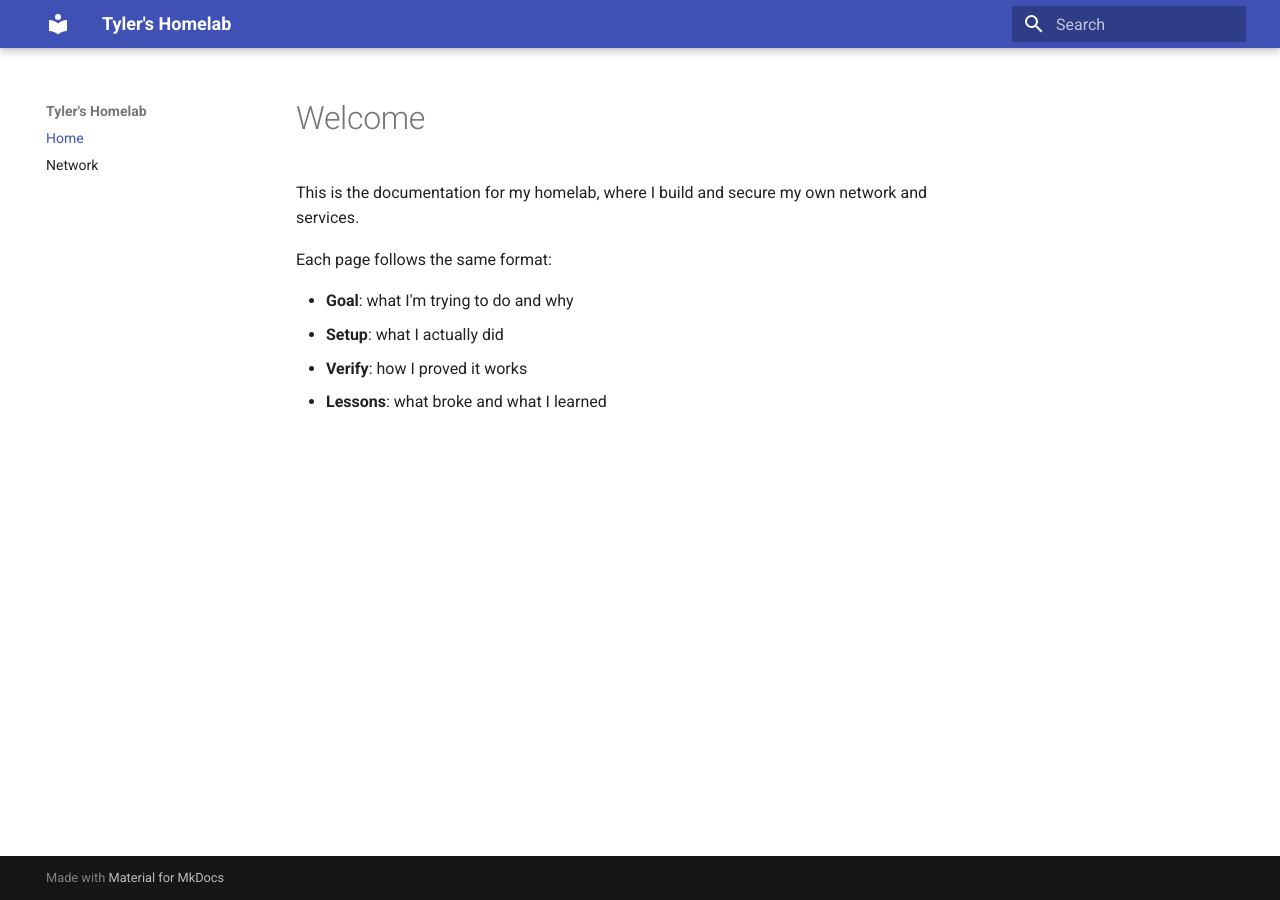
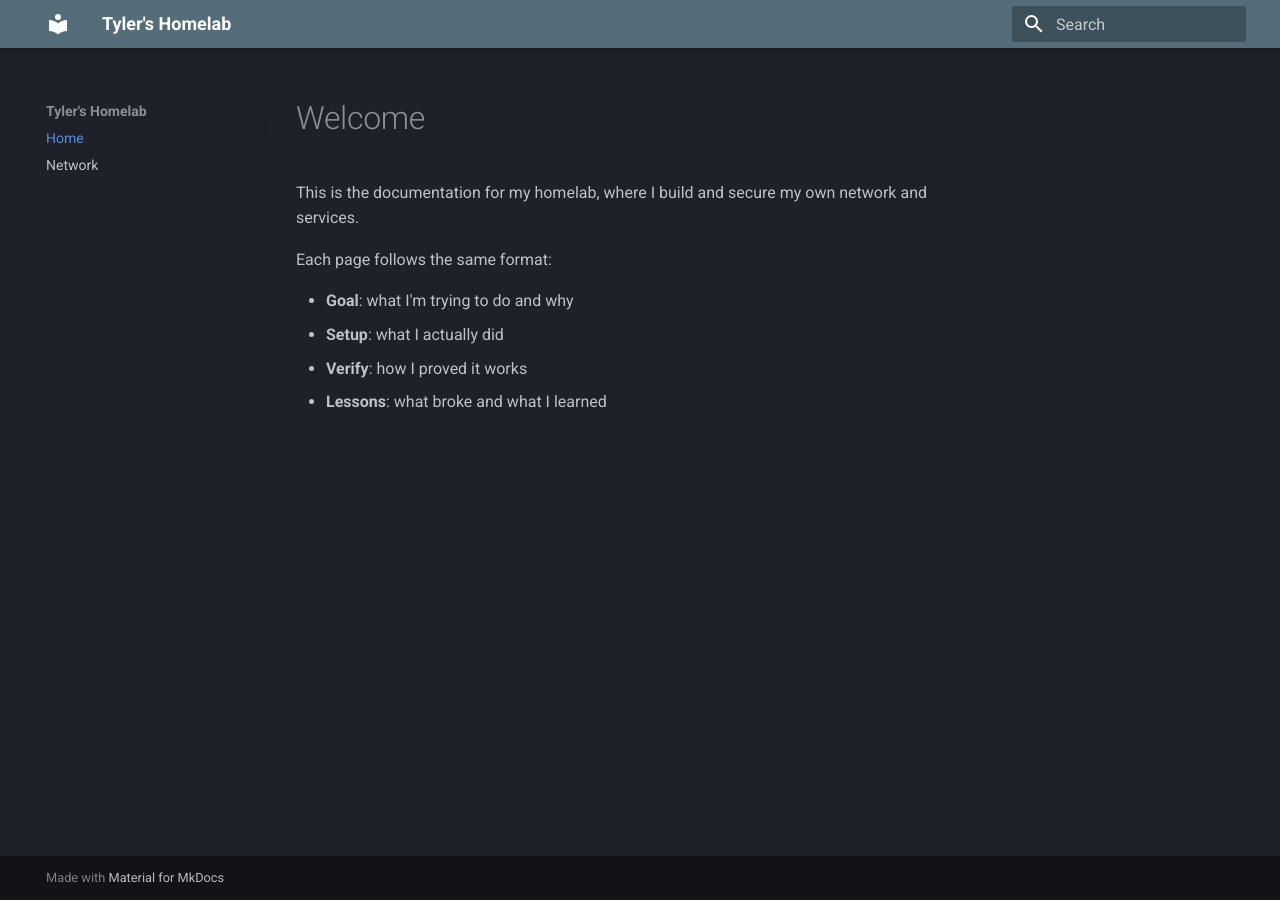
Before and after one commit to Tylerwkoontz/tylerwkoontz.github.io, an MkDocs documentation site: the page built from docs/index.md, in a window 1280 px wide. Built offline with MkDocs 1.6.1 and Material for MkDocs 9.7.7, drawn with Linux system fonts in a browser that asks for light colours.

Commit message:
Changed to dark theme

```diff
--- a/mkdocs.yml
+++ b/mkdocs.yml
@@ -5,6 +5,10 @@ theme:
   name: material
   features:
     - content.code.copy      # adds a "copy" button to code blocks
+  palette:
+    scheme: slate
+    primary: blue grey
+    accent: orange
 
 markdown_extensions:
   - admonition               # !!! note / !!! warning callout boxes
```
